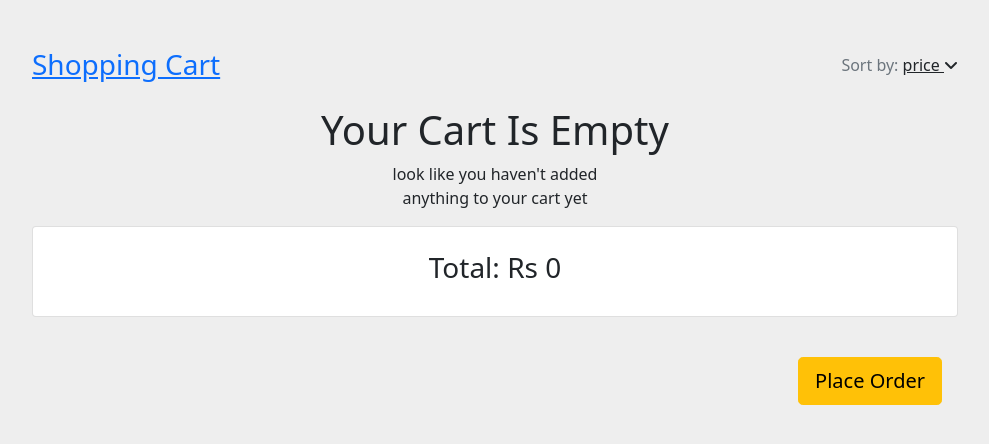
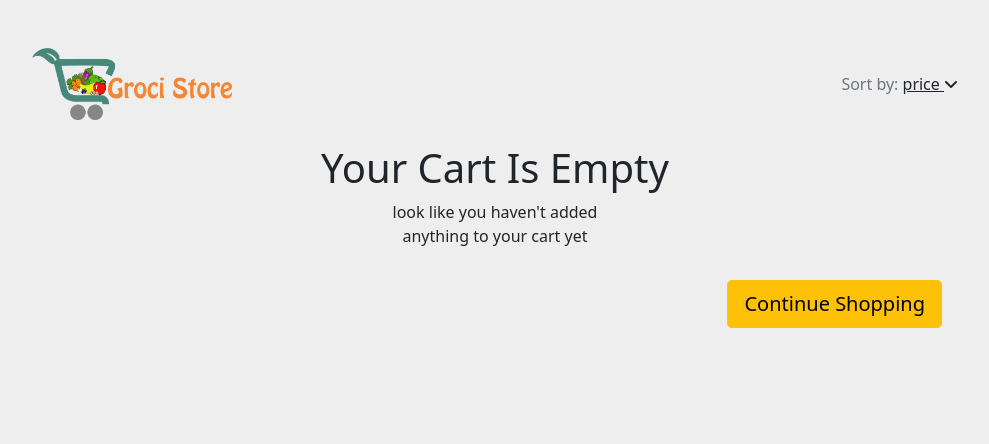
Before and after one commit to chaitanya0709/grocery, a PHP site: page /Cart.php in a window 1280 px wide. Shown: the top 444 px of the page, without its empty margins (145-1134 px from the left). Run offline with PHP 8.4, Linux system fonts and the light colour scheme; data that the repository does not hold is empty; some libraries are stand-ins or nearby versions.

Commit message:
Cart UI Updated

```diff
--- a/Cart.php
+++ b/Cart.php
@@ -17,7 +17,7 @@
         <div class="col-10">
 
           <div class="d-flex justify-content-between align-items-center mb-4">
-            <h3 class="fw-normal mb-0 text-black"><a href="UserDashbord.php">Shopping Cart</a></h3>
+          <a href="UserDashbord.php"><img style="width: 200px" src="img/icon.png" alt=""></a>
             <div>
               <p class="mb-0"><span class="text-muted">Sort by:</span> <a href="#!" class="text-body">price <i class="fas fa-angle-down mt-1"></i></a></p>
             </div>
@@ -35,26 +35,35 @@
               $total = $row['storeMRP'] * $row['Qty'] + $total;
               // echo $total;
             }
+            echo '<div class="card mb-4">
+                  <div class="card-body p-4 d-flex justify-content-center">
+                  <h3>Total: <span>Rs ' . $total . '</span></h3>
+                  </div>
+                  </div>
+                  <div class="card-body d-flex justify-content-between">
+                  <a href="UserDashbord.php"><button type="button" class="btn btn-warning btn-block btn-lg">Continue Shopping</button></a>
+                  <button type="button" onclick="myFunction()" class="btn btn-warning btn-block btn-lg">Place Order</button>
+                  <script>
+                  function myFunction() {
+                  window.alert("Your order placed successfully!")
+                  }
+                  </script>
+                  </div>';
           } else {
             echo '<div class="text-center">
             <h1 class="fs-1">Your Cart Is Empty</h1>
             <p class="">look like you haven' . "'" . 't added <br> anything to your cart yet</p>
           </div>
-          ';
+          <div class="card-body d-flex flex-row-reverse">
+          <a href="UserDashbord.php"><button type="button" class="btn btn-warning btn-block btn-lg">Continue Shopping</button></a>
+          </div>';
           }
-          echo '<div class="card mb-4">
-          <div class="card-body p-4 d-flex justify-content-center">
-            <h3>Total: <span>Rs ' . $total . '</span></h3>
-          </div>
-        </div>';
           ?>
 
+          <!-- <div class="card-body d-flex">
+            <button type="button" class="btn btn-warning btn-block btn-lg">Continue Shopping</button>
+          </div> -->
 
-          <!-- -------------------- -->
-
-          <div class="card-body d-flex flex-row-reverse">
-            <button type="button" class="btn btn-warning btn-block btn-lg">Place Order</button>
-          </div>
         </div>
       </div>
     </div>
```
